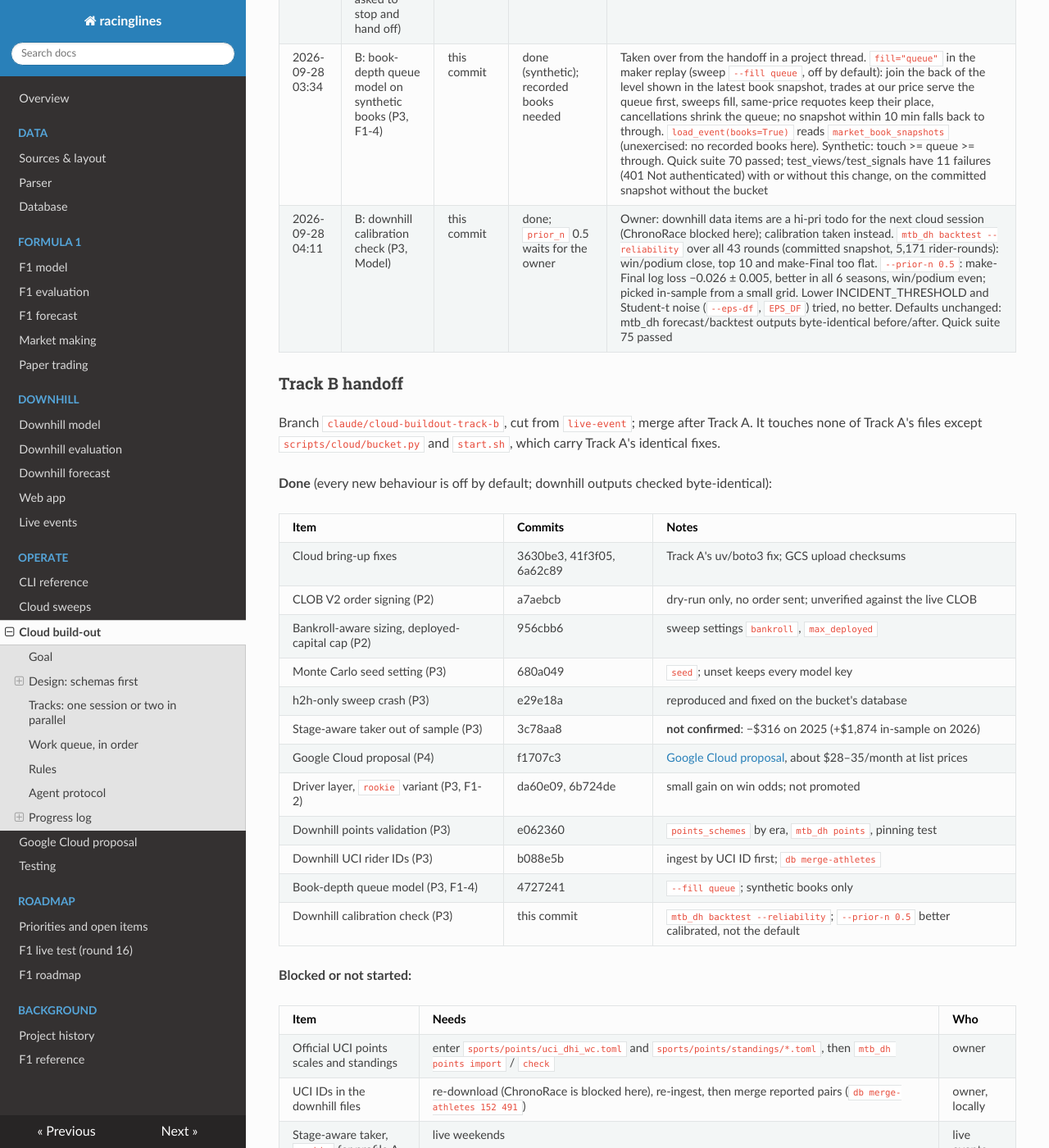
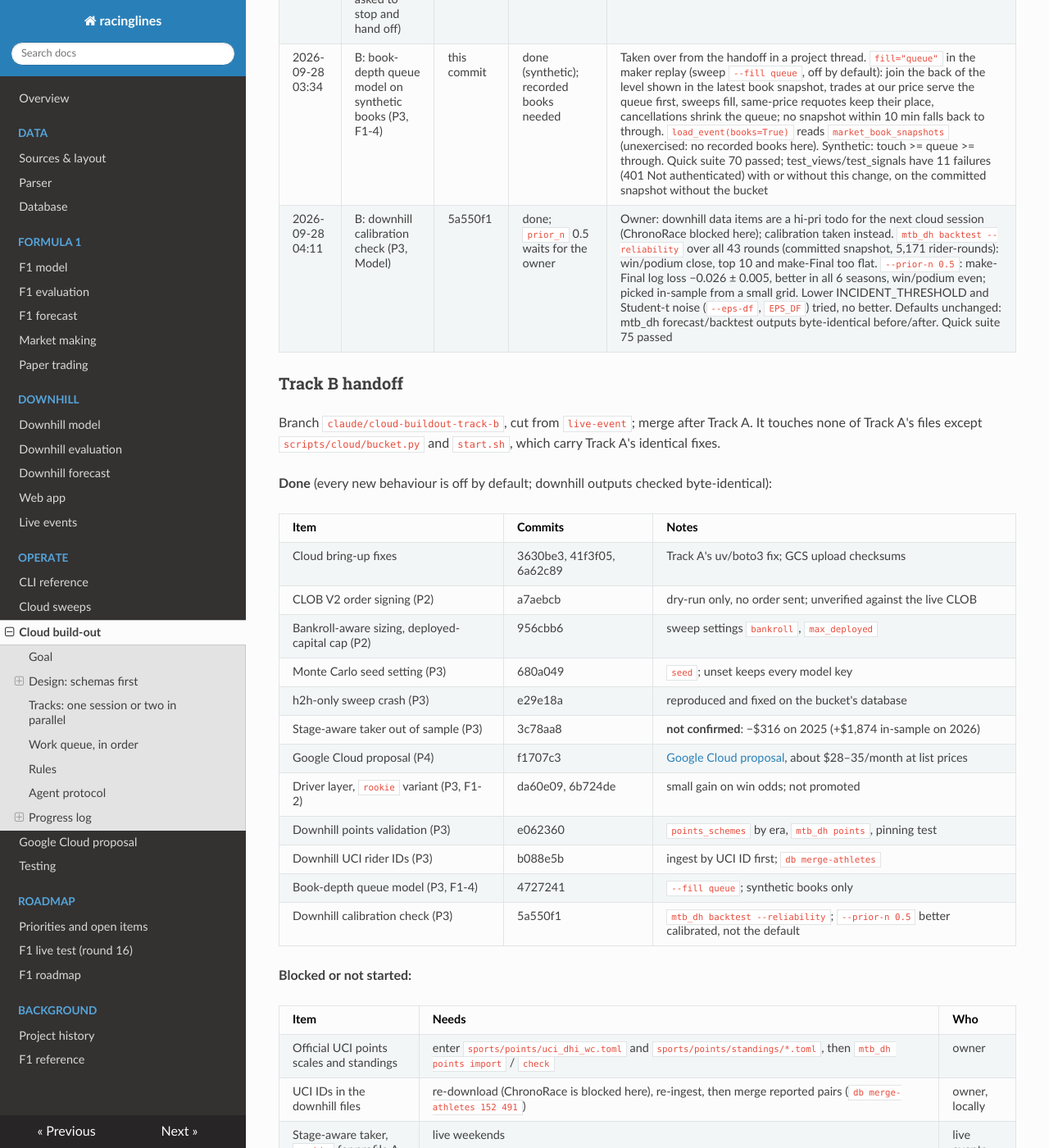
Before and after one commit to lalligagger/racinglines-public, an MkDocs documentation site: the page built from docs/cloud-buildout.md, in a window 1280 px wide and 1400 px high, scrolled down 7288 px. Shown: the whole window at 82% size. Built offline with MkDocs 1.6.1, drawn with Linux system fonts in a browser that asks for light colours; nearby versions of some CDN libraries.

Commit message:
B: progress log: calibration commit hash
Co-Authored-By: Claude Opus 5.5 (1M context) <noreply@anthropic.com>
Claude-Session: https://claude.ai/code/session_011FDFe4sdNGB22nap1E2SKK

```diff
--- a/docs/cloud-buildout.md
+++ b/docs/cloud-buildout.md
@@ -262,7 +262,7 @@ The session appends here: date and time (UTC), item, commit, status, notes.
 | 2026-09-28 03:24 | B: downhill UCI rider IDs (P3 data) | this commit | code + tests; re-download and merges local (owner) | Downloader writes a UCI ID column (unverified against the live API), parser reads it (old files unchanged), ingest matches uci identifiers first and reports shared UCI IDs. `db merge-athletes` dry-run on the bucket DB: 491 into 152 would move 11 results, 1 identifier. Also verified: mtb_dh forecast/backtest outputs byte-identical before/after the points change |
 | 2026-09-28 03:25 | B: **final handoff** (owner asked to stop and hand off) | this commit | handoff | See [Track B handoff](#track-b-handoff) below |
 | 2026-09-28 03:34 | B: book-depth queue model on synthetic books (P3, F1-4) | this commit | done (synthetic); recorded books needed | Taken over from the handoff in a project thread. `fill="queue"` in the maker replay (sweep `--fill queue`, off by default): join the back of the level shown in the latest book snapshot, trades at our price serve the queue first, sweeps fill, same-price requotes keep their place, cancellations shrink the queue; no snapshot within 10 min falls back to through. `load_event(books=True)` reads `market_book_snapshots` (unexercised: no recorded books here). Synthetic: touch >= queue >= through. Quick suite 70 passed; test_views/test_signals have 11 failures (401 Not authenticated) with or without this change, on the committed snapshot without the bucket |
-| 2026-09-28 04:11 | B: downhill calibration check (P3, Model) | this commit | done; `prior_n` 0.5 waits for the owner | Owner: downhill data items are a hi-pri todo for the next cloud session (ChronoRace blocked here); calibration taken instead. `mtb_dh backtest --reliability` over all 43 rounds (committed snapshot, 5,171 rider-rounds): win/podium close, top 10 and make-Final too flat. `--prior-n 0.5`: make-Final log loss −0.026 ± 0.005, better in all 6 seasons, win/podium even; picked in-sample from a small grid. Lower INCIDENT_THRESHOLD and Student-t noise (`--eps-df`, `EPS_DF`) tried, no better. Defaults unchanged: mtb_dh forecast/backtest outputs byte-identical before/after. Quick suite 75 passed |
+| 2026-09-28 04:11 | B: downhill calibration check (P3, Model) | 5a550f1 | done; `prior_n` 0.5 waits for the owner | Owner: downhill data items are a hi-pri todo for the next cloud session (ChronoRace blocked here); calibration taken instead. `mtb_dh backtest --reliability` over all 43 rounds (committed snapshot, 5,171 rider-rounds): win/podium close, top 10 and make-Final too flat. `--prior-n 0.5`: make-Final log loss −0.026 ± 0.005, better in all 6 seasons, win/podium even; picked in-sample from a small grid. Lower INCIDENT_THRESHOLD and Student-t noise (`--eps-df`, `EPS_DF`) tried, no better. Defaults unchanged: mtb_dh forecast/backtest outputs byte-identical before/after. Quick suite 75 passed |
 
 ### Track B handoff
 
@@ -284,7 +284,7 @@ Track A's files except `scripts/cloud/bucket.py` and `start.sh`, which carry Tra
 | Downhill points validation (P3) | e062360 | `points_schemes` by era, `mtb_dh points`, pinning test |
 | Downhill UCI rider IDs (P3) | b088e5b | ingest by UCI ID first; `db merge-athletes` |
 | Book-depth queue model (P3, F1-4) | 4727241 | `--fill queue`; synthetic books only |
-| Downhill calibration check (P3) | this commit | `mtb_dh backtest --reliability`; `--prior-n 0.5` better calibrated, not the default |
+| Downhill calibration check (P3) | 5a550f1 | `mtb_dh backtest --reliability`; `--prior-n 0.5` better calibrated, not the default |
 
 **Blocked or not started:**
 
```
